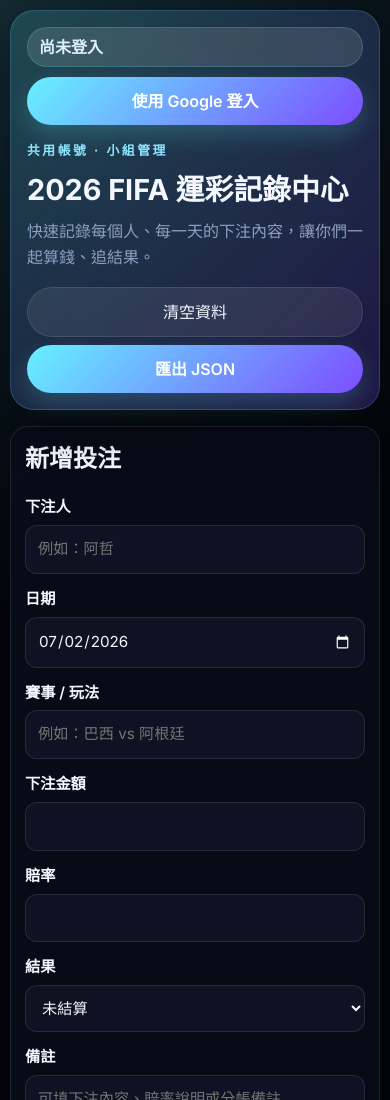
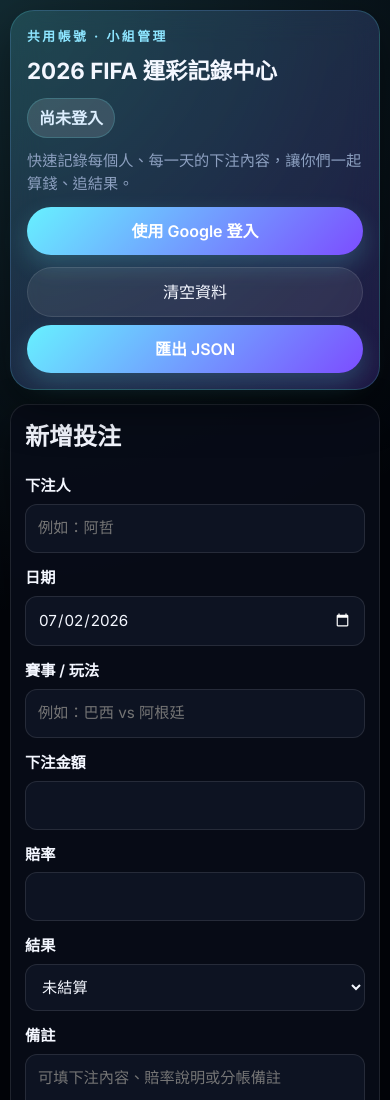
Before and after one commit to k35082005-cmyk/2026fifa-betting-tracker, a plain HTML site: page index.html in a window 390 px wide. Shown: the top 1100 px of the page. Drawn offline with Linux system fonts and the light colour scheme; no server answers.

Commit message:
Simplify app layout for mobile

```diff
--- a/index.html
+++ b/index.html
@@ -16,19 +16,19 @@
   <body>
     <div class="app-shell">
       <header class="hero">
-        <div class="auth-panel">
+        <div class="hero-top">
+          <div>
+            <p class="eyebrow">共用帳號 · 小組管理</p>
+            <h1>2026 FIFA 運彩記錄中心</h1>
+          </div>
           <div id="authStatus" class="auth-status">尚未登入</div>
-          <div id="authActions" class="auth-actions">
-            <button id="googleLoginBtn" class="primary-btn" type="button">使用 Google 登入</button>
-            <button id="logoutBtn" class="ghost-btn" type="button">登出</button>
-          </div>
         </div>
-        <div>
-          <p class="eyebrow">共用帳號 · 小組管理</p>
-          <h1>2026 FIFA 運彩記錄中心</h1>
-          <p class="hero-copy">
-            快速記錄每個人、每一天的下注內容，讓你們一起算錢、追結果。
-          </p>
+        <p class="hero-copy">
+          快速記錄每個人、每一天的下注內容，讓你們一起算錢、追結果。
+        </p>
+        <div id="authActions" class="auth-actions">
+          <button id="googleLoginBtn" class="primary-btn" type="button">使用 Google 登入</button>
+          <button id="logoutBtn" class="ghost-btn" type="button">登出</button>
         </div>
         <div class="hero-actions">
           <button id="resetDataBtn" class="ghost-btn" type="button">清空資料</button>
--- a/styles.css
+++ b/styles.css
@@ -39,17 +39,16 @@
 }
 
 .app-shell {
-  max-width: 1280px;
+  max-width: 900px;
   margin: 0 auto;
-  padding: 16px 14px 28px;
+  padding: 14px 12px 24px;
 }
 
 .hero {
   display: flex;
-  justify-content: space-between;
-  align-items: center;
-  gap: 16px;
-  padding: 20px;
+  flex-direction: column;
+  gap: 12px;
+  padding: 18px;
   position: sticky;
   top: 8px;
   z-index: 5;
@@ -57,8 +56,15 @@
   border: 1px solid rgba(103, 241, 255, 0.18);
   border-radius: 24px;
   box-shadow: var(--shadow);
-  margin-bottom: 16px;
+  margin-bottom: 14px;
   backdrop-filter: blur(16px);
+}
+
+.hero-top {
+  display: flex;
+  justify-content: space-between;
+  align-items: center;
+  gap: 10px;
 }
 
 .eyebrow {
@@ -71,15 +77,16 @@
 }
 
 .hero h1 {
-  margin: 0 0 8px;
-  font-size: clamp(1.8rem, 3vw, 2.5rem);
+  margin: 0;
+  font-size: clamp(1.4rem, 3vw, 2rem);
 }
 
 .hero-copy {
   margin: 0;
   color: var(--muted);
   max-width: 650px;
-  line-height: 1.6;
+  line-height: 1.5;
+  font-size: 0.95rem;
 }
 
 .hero-actions,
@@ -326,14 +333,13 @@
   }
 
   .hero {
-    flex-direction: column;
-    align-items: stretch;
     padding: 16px;
     top: 4px;
   }
 
-  .auth-panel {
-    align-items: stretch;
+  .hero-top {
+    flex-direction: column;
+    align-items: flex-start;
   }
 
   .hero-actions,
```
